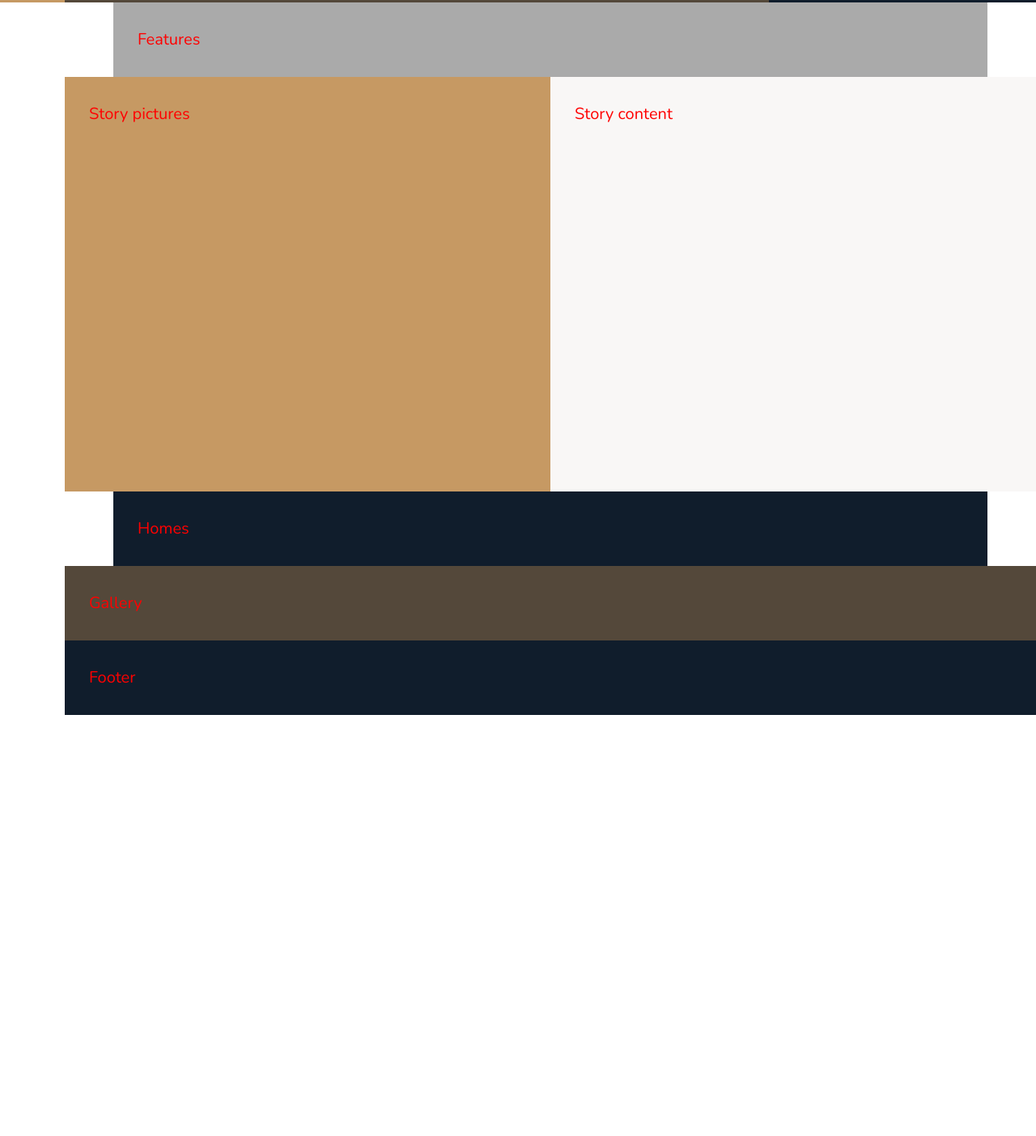
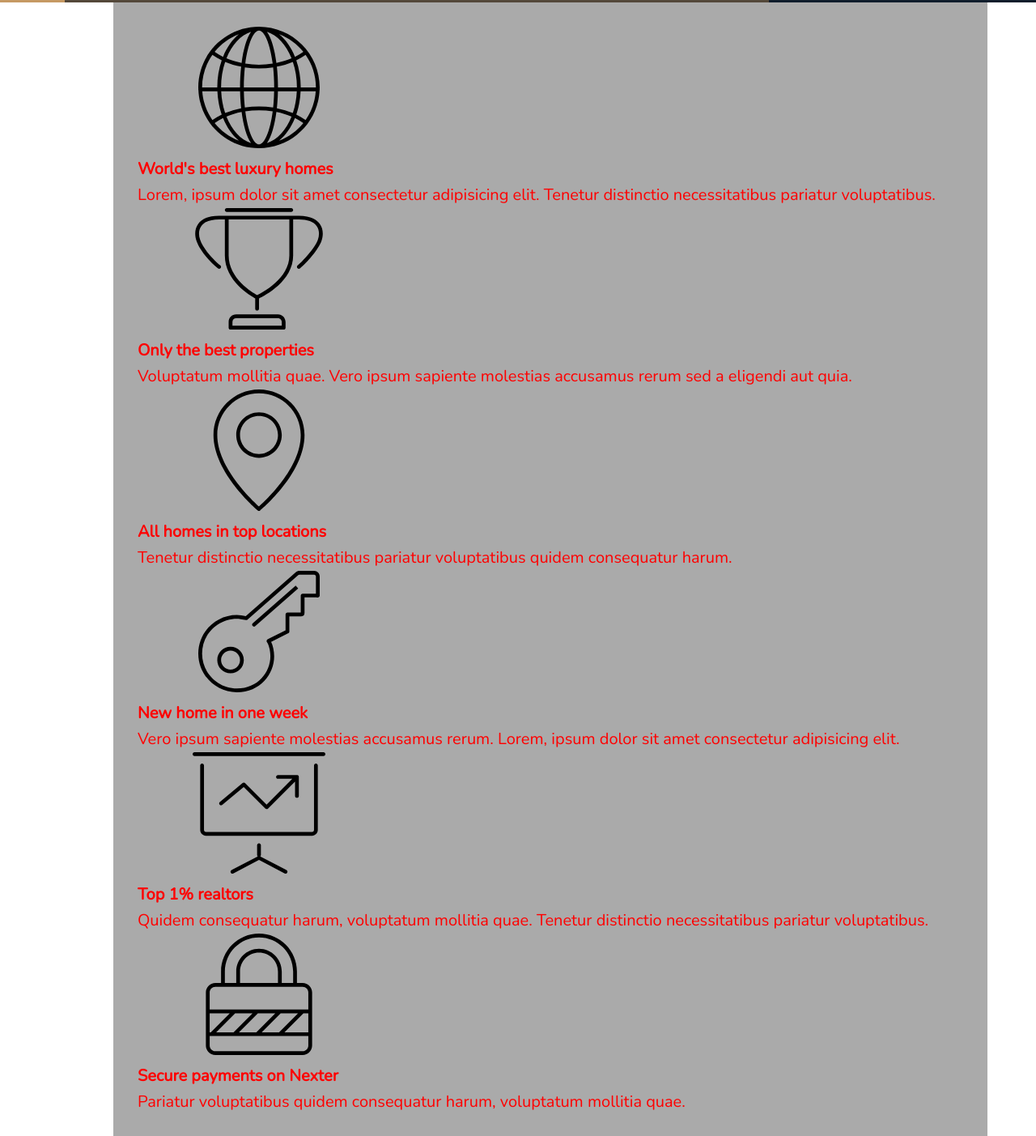
Before and after one commit to kostagrin/Nexter, a website: page index.html in a window 1280 px wide. Shown: the part 637-2040 px from the top of the page at 81% size. Before the commit the page ends 1520 px from the top, so only its background shows below. Drawn offline with nearby package versions, Linux system fonts and the light colour scheme.

Commit message:
Mark-up section"features".

```diff
--- a/index.html
+++ b/index.html
@@ -1,51 +1,98 @@
 <!DOCTYPE html>
 <html lang="en">
   <head>
-        <meta charset="UTF-8">
-        <meta name="viewport" content="width=device-width, initial-scale=1.0">
-        <meta http-equiv="X-UA-Compatible" content="ie=edge">
+    <meta charset="UTF-8" />
+    <meta name="viewport" content="width=device-width, initial-scale=1.0" />
+    <meta http-equiv="X-UA-Compatible" content="ie=edge" />
 
-        <link href="https://fonts.googleapis.com/css?family=Josefin+Sans:300,400,400i|Nunito:300,300i" rel="stylesheet">
-        <link rel="stylesheet" href="css/style.css">
-        <link rel="shortcut icon" type="image/png" href="img/favicon.png">
+    <link
+      href="https://fonts.googleapis.com/css?family=Josefin+Sans:300,400,400i|Nunito:300,300i"
+      rel="stylesheet"
+    />
+    <link rel="stylesheet" href="css/style.css" />
+    <link rel="shortcut icon" type="image/png" href="img/favicon.png" />
 
     <title>nexter &mdash; your home, your freedom</title>
   </head>
+
   <body class="container">
-        <div class="sidebar">
-            Sidebar
-        </div>
+    <div class="sidebar">Sidebar</div>
 
-        <header class="header">
-            Header
-        </header>
+    <header class="header">Header</header>
 
-        <div class="realtors">
-            Top 3 realtors
-        </div>
+    <div class="realtors">Top 3 realtors</div>
 
     <section class="features">
-            Features
+      <div class="feature">
+        <svg class="feature__icon">
+          <use xlink:href="img/sprite.svg#icon-global"></use>
+        </svg>
+        <h4 class="heading-4 heading-4--dark">World's best luxury homes</h4>
+        <p class="feature__text">
+          Lorem, ipsum dolor sit amet consectetur adipisicing elit. Tenetur
+          distinctio necessitatibus pariatur voluptatibus.
+        </p>
+      </div>
+      <div class="feature">
+        <svg class="feature__icon">
+          <use xlink:href="img/sprite.svg#icon-trophy"></use>
+        </svg>
+        <h4 class="heading-4 heading-4--dark">Only the best properties</h4>
+        <p class="feature__text">
+          Voluptatum mollitia quae. Vero ipsum sapiente molestias accusamus
+          rerum sed a eligendi aut quia.
+        </p>
+      </div>
+      <div class="feature">
+        <svg class="feature__icon">
+          <use xlink:href="img/sprite.svg#icon-map-pin"></use>
+        </svg>
+        <h4 class="heading-4 heading-4--dark">All homes in top locations</h4>
+        <p class="feature__text">
+          Tenetur distinctio necessitatibus pariatur voluptatibus quidem
+          consequatur harum.
+        </p>
+      </div>
+      <div class="feature">
+        <svg class="feature__icon">
+          <use xlink:href="img/sprite.svg#icon-key"></use>
+        </svg>
+        <h4 class="heading-4 heading-4--dark">New home in one week</h4>
+        <p class="feature__text">
+          Vero ipsum sapiente molestias accusamus rerum. Lorem, ipsum dolor sit
+          amet consectetur adipisicing elit.
+        </p>
+      </div>
+      <div class="feature">
+        <svg class="feature__icon">
+          <use xlink:href="img/sprite.svg#icon-presentation"></use>
+        </svg>
+        <h4 class="heading-4 heading-4--dark">Top 1% realtors</h4>
+        <p class="feature__text">
+          Quidem consequatur harum, voluptatum mollitia quae. Tenetur distinctio
+          necessitatibus pariatur voluptatibus.
+        </p>
+      </div>
+      <div class="feature">
+        <svg class="feature__icon">
+          <use xlink:href="img/sprite.svg#icon-lock"></use>
+        </svg>
+        <h4 class="heading-4 heading-4--dark">Secure payments on Nexter</h4>
+        <p class="feature__text">
+          Pariatur voluptatibus quidem consequatur harum, voluptatum mollitia
+          quae.
+        </p>
+      </div>
     </section>
 
-        <div class="story__pictures">
-            Story pictures
-        </div>
+    <div class="story__pictures">Story pictures</div>
 
-        <div class="story__content">
-            Story content
-        </div>
+    <div class="story__content">Story content</div>
 
-        <section class="homes">
-            Homes
-        </section>
+    <section class="homes">Homes</section>
 
-        <section class="gallery">
-            Gallery
-        </section>
+    <section class="gallery">Gallery</section>
 
-        <footer class="footer">
-            Footer
-        </footer>
+    <footer class="footer">Footer</footer>
   </body>
 </html>
```
Lines whose indentation alone changed are shown as unchanged.
